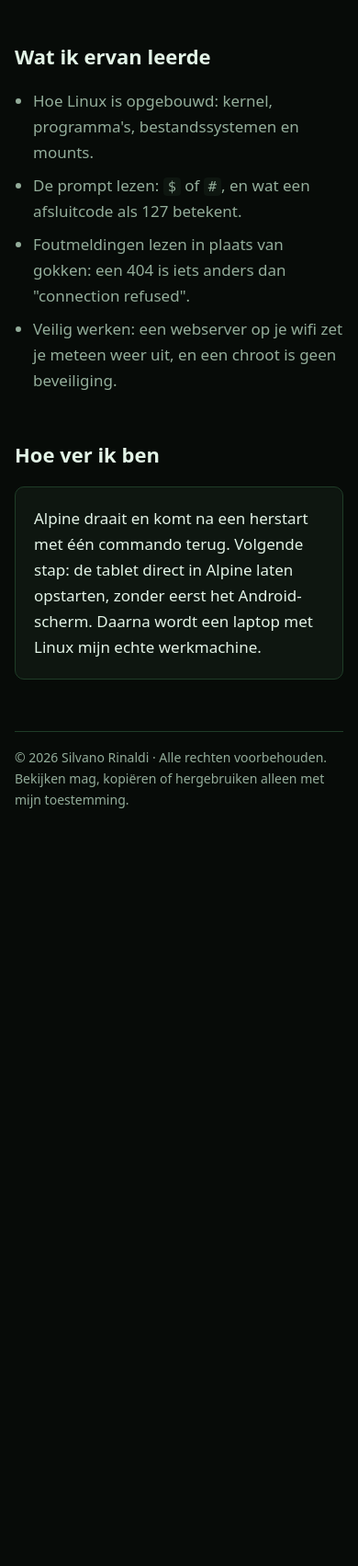
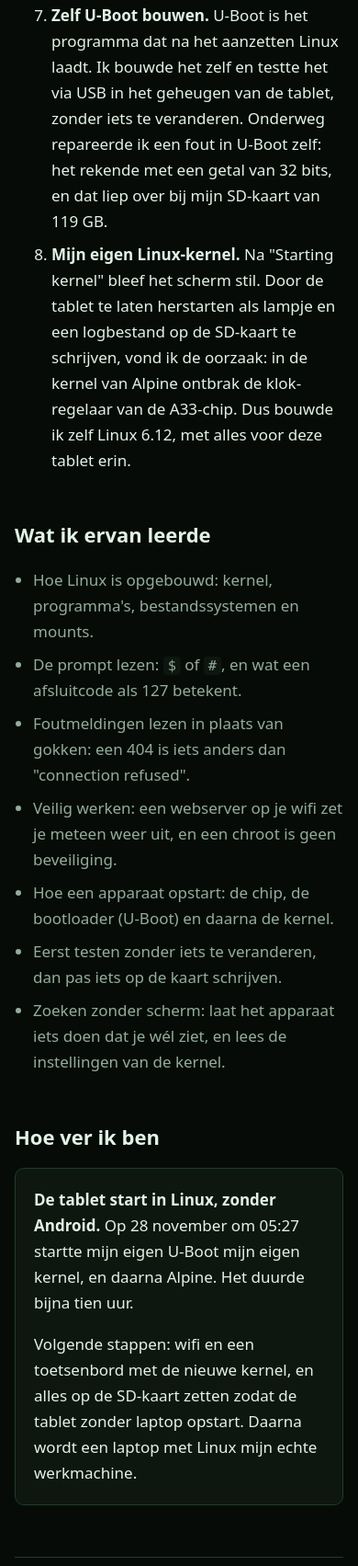
Before and after one commit to Fr3akH3adH3ak/Projecten, a plain HTML site: page tablet/index.html in a window 390 px wide. Shown: the part 1744-3447 px from the top of the page at 92% size. Before the commit the page ends 2665 px from the top, so only its background shows below. Drawn offline with Linux system fonts and the light colour scheme.

Commit message:
Tablet-pagina: de tablet start in Linux (eigen U-Boot en kernel)
Co-Authored-By: Claude Opus 5.5 <noreply@anthropic.com>
Claude-Session: https://claude.ai/code/session_01CQa34dTttb7B3CFZmJUaSf

```diff
--- a/tablet/index.html
+++ b/tablet/index.html
@@ -62,6 +62,18 @@
           tekst, en met chafa en twee eigen Python-scripts zet ik een foto om in gekleurde blokjes
           of tekens.
         </li>
+        <li>
+          <strong>Zelf U-Boot bouwen.</strong> U-Boot is het programma dat na het aanzetten Linux
+          laadt. Ik bouwde het zelf en testte het via USB in het geheugen van de tablet, zonder iets
+          te veranderen. Onderweg repareerde ik een fout in U-Boot zelf: het rekende met een getal
+          van 32 bits, en dat liep over bij mijn SD-kaart van 119 GB.
+        </li>
+        <li>
+          <strong>Mijn eigen Linux-kernel.</strong> Na "Starting kernel" bleef het scherm stil. Door
+          de tablet te laten herstarten als lampje en een logbestand op de SD-kaart te schrijven,
+          vond ik de oorzaak: in de kernel van Alpine ontbrak de klok-regelaar van de A33-chip. Dus
+          bouwde ik zelf Linux 6.12, met alles voor deze tablet erin.
+        </li>
       </ol>
 
       <h2>Wat ik ervan leerde</h2>
@@ -78,14 +90,24 @@
           Veilig werken: een webserver op je wifi zet je meteen weer uit, en een chroot is geen
           beveiliging.
         </li>
+        <li>Hoe een apparaat opstart: de chip, de bootloader (U-Boot) en daarna de kernel.</li>
+        <li>Eerst testen zonder iets te veranderen, dan pas iets op de kaart schrijven.</li>
+        <li>
+          Zoeken zonder scherm: laat het apparaat iets doen dat je wél ziet, en lees de instellingen
+          van de kernel.
+        </li>
       </ul>
 
       <h2>Hoe ver ik ben</h2>
       <div class="blok">
         <p>
-          Alpine draait en komt na een herstart met één commando terug. Volgende stap: de tablet
-          direct in Alpine laten opstarten, zonder eerst het Android-scherm. Daarna wordt een laptop
-          met Linux mijn echte werkmachine.
+          <strong>De tablet start in Linux, zonder Android.</strong> Op 28 november om 05:27 startte
+          mijn eigen U-Boot mijn eigen kernel, en daarna Alpine. Het duurde bijna tien uur.
+        </p>
+        <p>
+          Volgende stappen: wifi en een toetsenbord met de nieuwe kernel, en alles op de SD-kaart
+          zetten zodat de tablet zonder laptop opstart. Daarna wordt een laptop met Linux mijn echte
+          werkmachine.
         </p>
       </div>
 
```
Also changed, not shown: index.html (+3 -2 lines).
